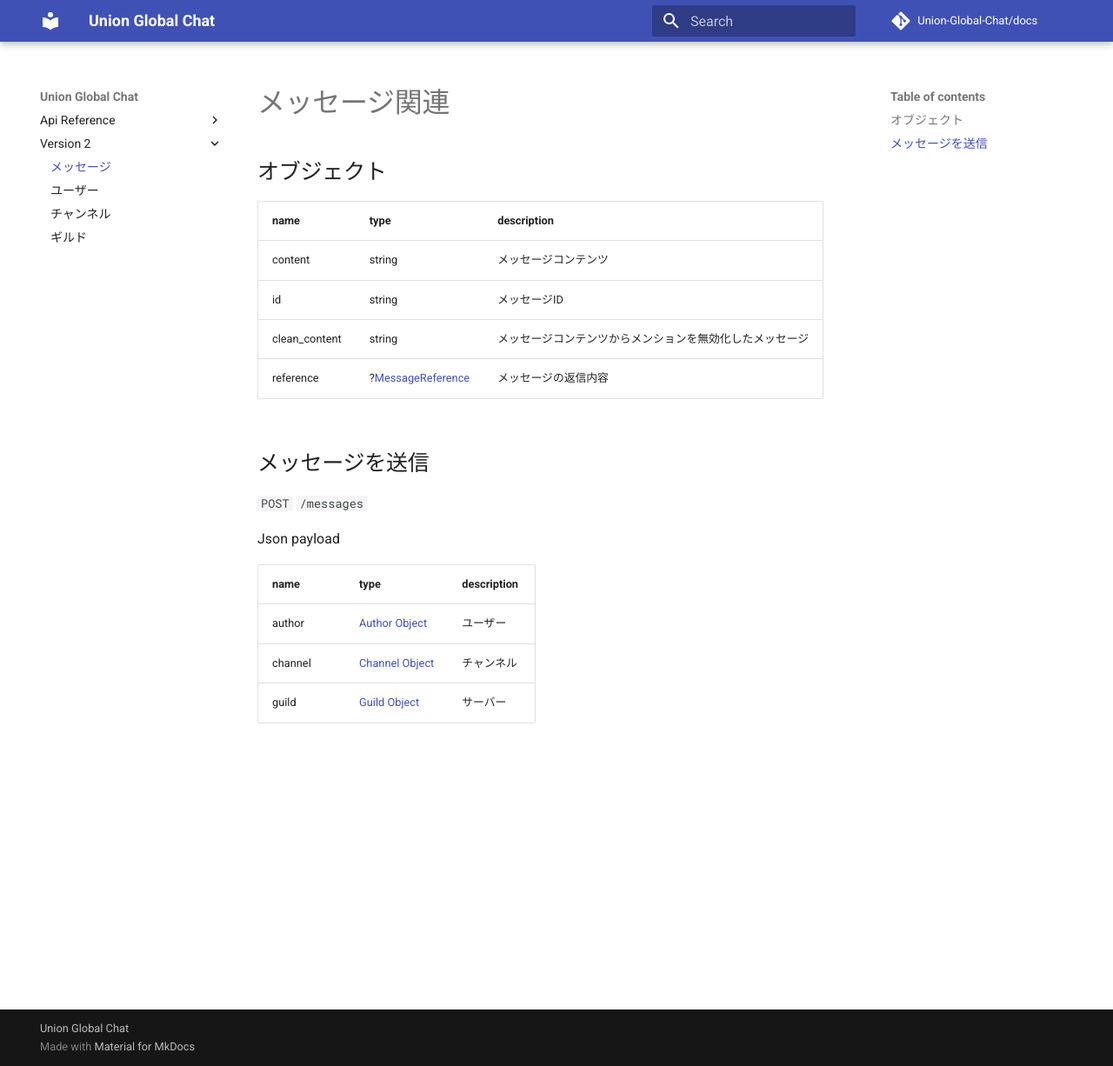
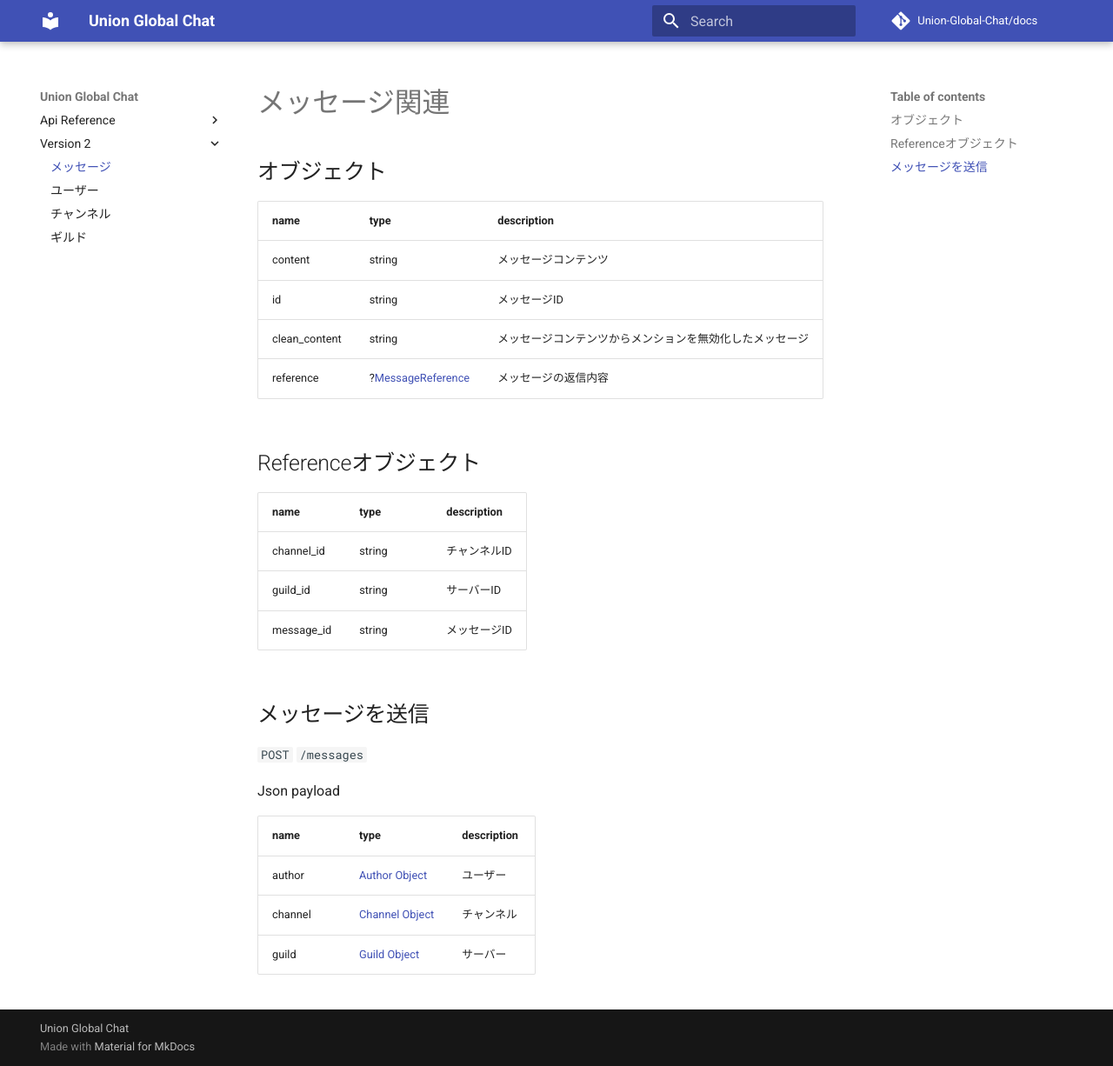
Before and after one commit to Union-Global-Chat/docs, an MkDocs documentation site: the page built from docs/v2/messages.md, in a window 1280 px wide and 1226 px high. Shown: the whole window at 87% size. Built offline with MkDocs 1.6.1 and Material for MkDocs 9.7.7, drawn with Linux system fonts in a browser that asks for light colours; comment, search, counter and statistics services are not loaded.

Commit message:
Update messages.md

```diff
--- a/docs/v2/messages.md
+++ b/docs/v2/messages.md
@@ -7,7 +7,15 @@
 | content       | string | メッセージコンテンツ |
 | id            | string | メッセージID |
 | clean_content | string | メッセージコンテンツからメンションを無効化したメッセージ |
-| reference     | ?[MessageReference](/docs/v2/messages#返信オブジェクト) | メッセージの返信内容 |
+| reference     | ?[MessageReference](/docs/v2/messages#Referenceオブジェクト) | メッセージの返信内容 |
+
+## Referenceオブジェクト
+
+| name       | type   | description |
+| :---       | :---   | :---        |
+| channel_id | string | チャンネルID  |
+| guild_id   | string | サーバーID    |
+| message_id | string | メッセージID  |
 
 ## メッセージを送信
 
```
